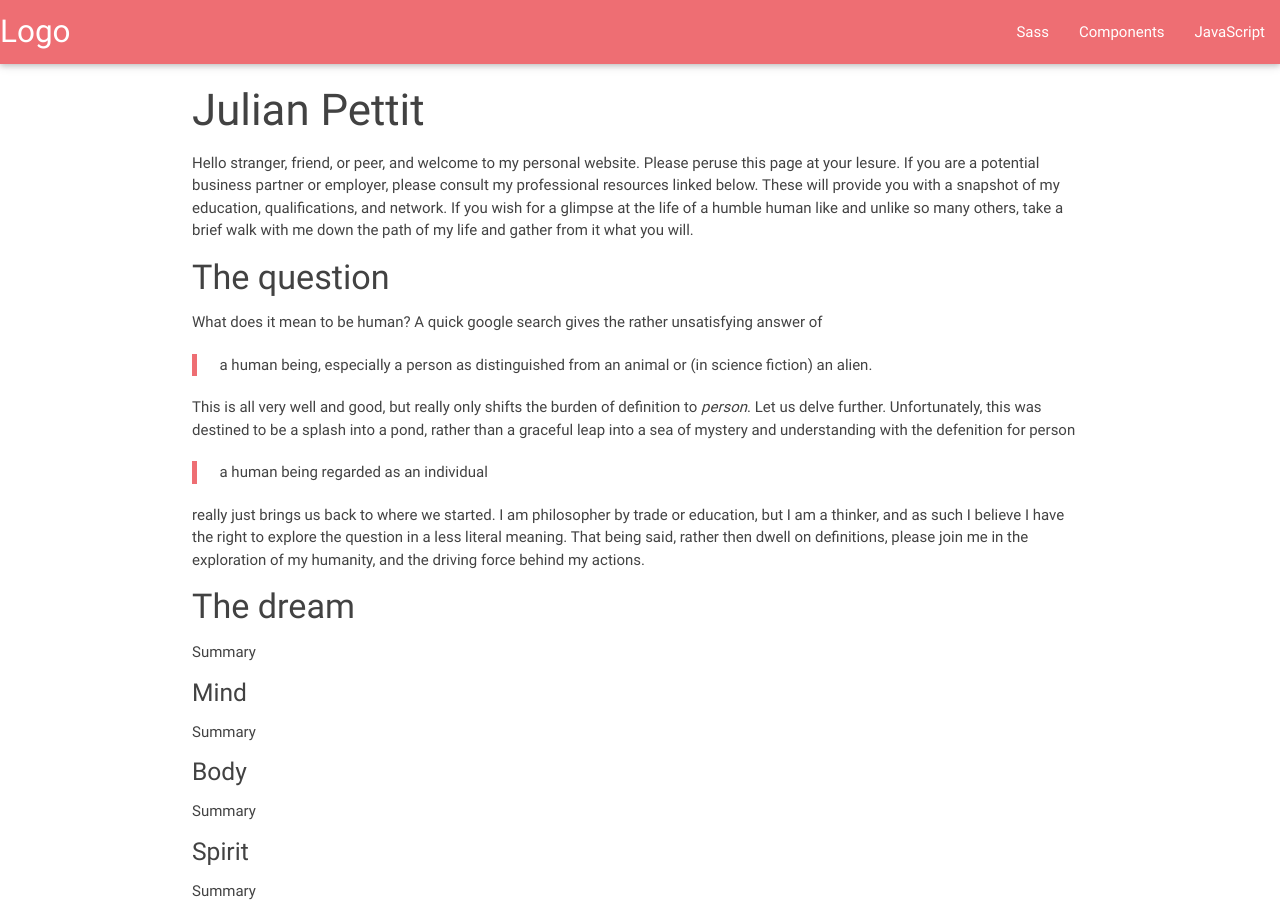
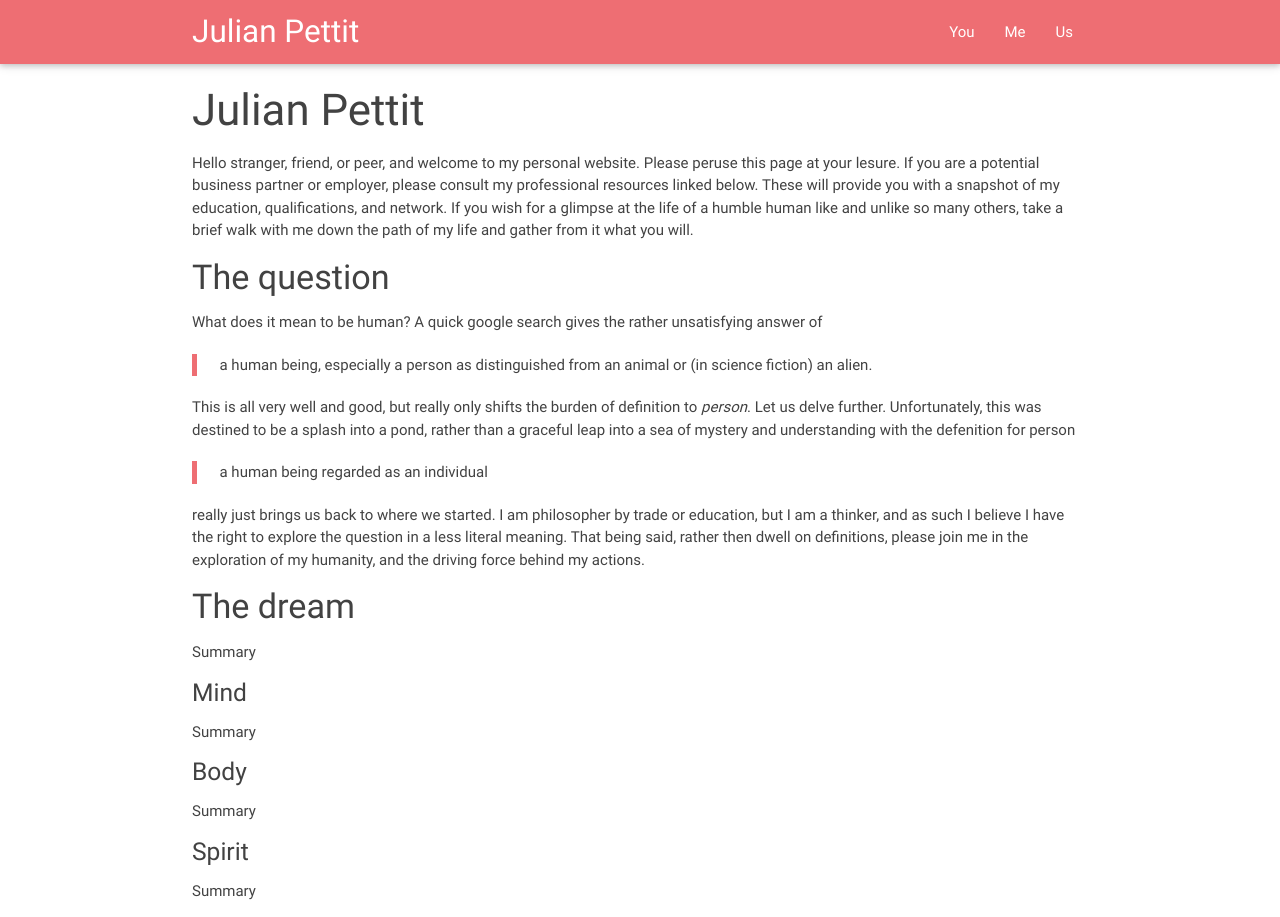
Before and after one commit to j-pettit/j-pettit.github.io, a plain HTML site: page index.html in a window 1280 px wide. Drawn offline with nearby package versions, Linux system fonts and the light colour scheme.

Commit message:
container header

```diff
--- a/index.html
+++ b/index.html
@@ -15,12 +15,12 @@
 
   <body id="page-top">
     <nav>
-      <div class="nav-wrapper">
-        <a href="#" class="brand-logo">Logo</a>
+      <div class="nav-wrapper container">
+        <a href="#" class="brand-logo">Julian Pettit</a>
         <ul id="nav-mobile" class="right hide-on-med-and-down">
-          <li><a href="#">Sass</a></li>
-          <li><a href="#">Components</a></li>
-          <li><a href="#">JavaScript</a></li>
+          <li><a href="#">You</a></li>
+          <li><a href="#">Me</a></li>
+          <li><a href="#">Us</a></li>
         </ul>
       </div>
     </nav>
```
